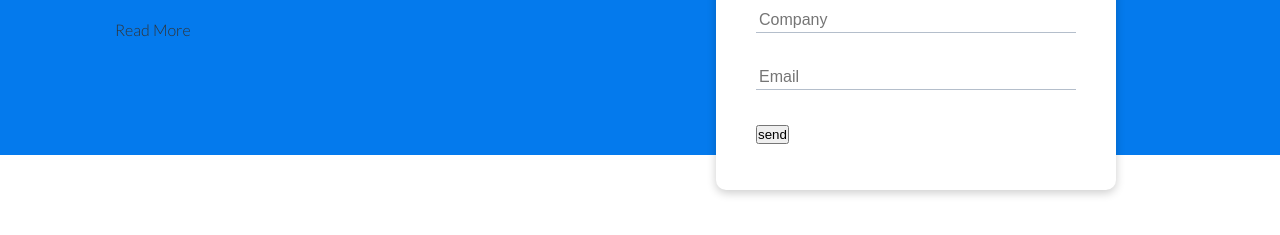
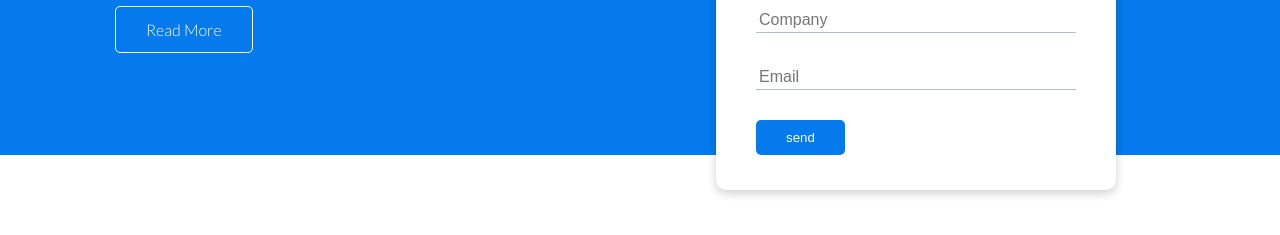
Before and after one commit to lawellwilhelm-dev/loruki, a website: page index.html in a window 1280 px wide. Shown: the part 315-550 px from the top of the page. Drawn offline with Linux system fonts and the light colour scheme.

Commit message:
Add btn and btn-outline style

```diff
--- a/css/style.css
+++ b/css/style.css
@@ -74,6 +74,27 @@ img {
     margin: 10px;
 
     color: #333;
+}
+
+.btn {
+    display: inline-block;
+    background-color: var(--primary-color);
+    padding: 10px 30px;
+    cursor: pointer;
+    border: none;
+    border-radius: 5px;
+
+
+    color: #fff;
+}
+
+.btn-outline {
+    background-color: transparent;
+    border: 1px solid #fff;
+}
+
+.btn:hover {
+    transform: scale(0.98);
 }
 
 /* Utilities End */
```
